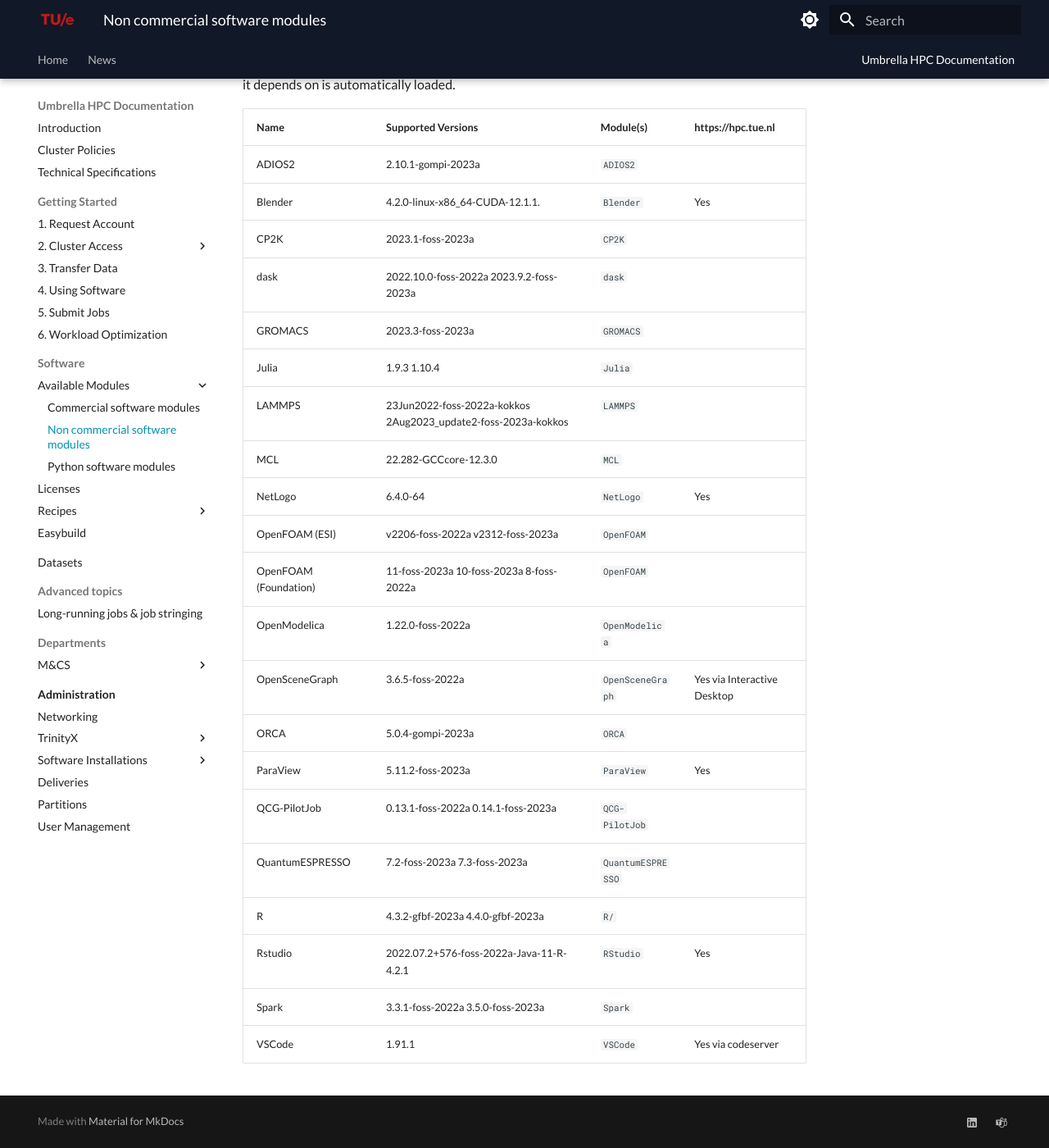
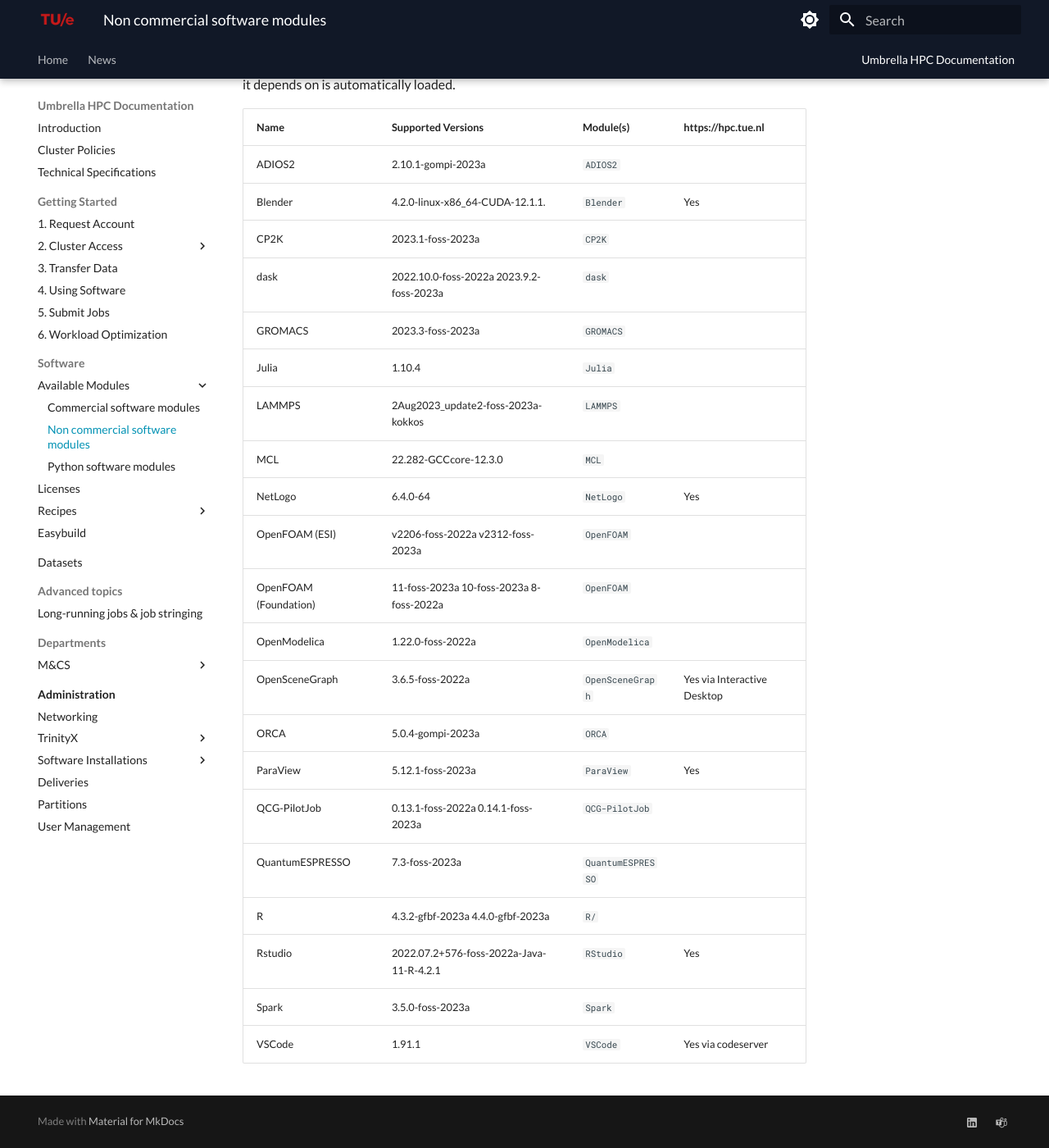
Before and after one commit to gferhpc/supercomputing.tue.nl, an MkDocs documentation site: the page built from pages/documentation/software/modules/non-commercial.md, in a window 1280 px wide and 1400 px high, scrolled down 777 px. Shown: the whole window at 82% size. Built offline with MkDocs 1.6.1 and Material for MkDocs 9.7.7, drawn with Linux system fonts in a browser that asks for light colours.

Commit message:
Update non-commercial.md

```diff
--- a/pages/documentation/software/modules/non-commercial.md
+++ b/pages/documentation/software/modules/non-commercial.md
@@ -83,8 +83,8 @@
 | CP2K           | 2023.1-foss-2023a                    | `CP2K`      | |
 | dask           | 2022.10.0-foss-2022a 2023.9.2-foss-2023a | `dask`  | |
 | GROMACS        | 2023.3-foss-2023a                    | `GROMACS`   | |
-| Julia          | 1.9.3 1.10.4                         | `Julia`     | |
-| LAMMPS         | 23Jun2022-foss-2022a-kokkos 2Aug2023_update2-foss-2023a-kokkos | `LAMMPS`    | |
+| Julia          | 1.10.4                         | `Julia`     | |
+| LAMMPS         | 2Aug2023_update2-foss-2023a-kokkos | `LAMMPS`    | |
 | MCL            | 22.282-GCCcore-12.3.0                | `MCL`       | |
 | NetLogo        | 6.4.0-64                    | `NetLogo`   | Yes |
 | OpenFOAM (ESI)      | v2206-foss-2022a v2312-foss-2023a | `OpenFOAM`  | |
@@ -92,10 +92,10 @@
 | OpenModelica   | 1.22.0-foss-2022a                    | `OpenModelica` | |
 | OpenSceneGraph | 3.6.5-foss-2022a                     | `OpenSceneGraph`  | Yes via Interactive Desktop |
 | ORCA           | 5.0.4-gompi-2023a                   | `ORCA`      | |
-| ParaView       | 5.11.2-foss-2023a                    | `ParaView`  | Yes |
+| ParaView       | 5.12.1-foss-2023a                    | `ParaView`  | Yes |
 | QCG-PilotJob   | 0.13.1-foss-2022a 0.14.1-foss-2023a | `QCG-PilotJob` | |
-| QuantumESPRESSO| 7.2-foss-2023a 7.3-foss-2023a    | `QuantumESPRESSO` | |
+| QuantumESPRESSO| 7.3-foss-2023a    | `QuantumESPRESSO` | |
 | R              | 4.3.2-gfbf-2023a 4.4.0-gfbf-2023a  | `R/`        | |
 | Rstudio        | 2022.07.2+576-foss-2022a-Java-11-R-4.2.1 | `RStudio` | Yes |
-| Spark          | 3.3.1-foss-2022a 3.5.0-foss-2023a    | `Spark`        | |
+| Spark          | 3.5.0-foss-2023a    | `Spark`        | |
 | VSCode         | 1.91.1                               | `VSCode`   | Yes via codeserver |
```
